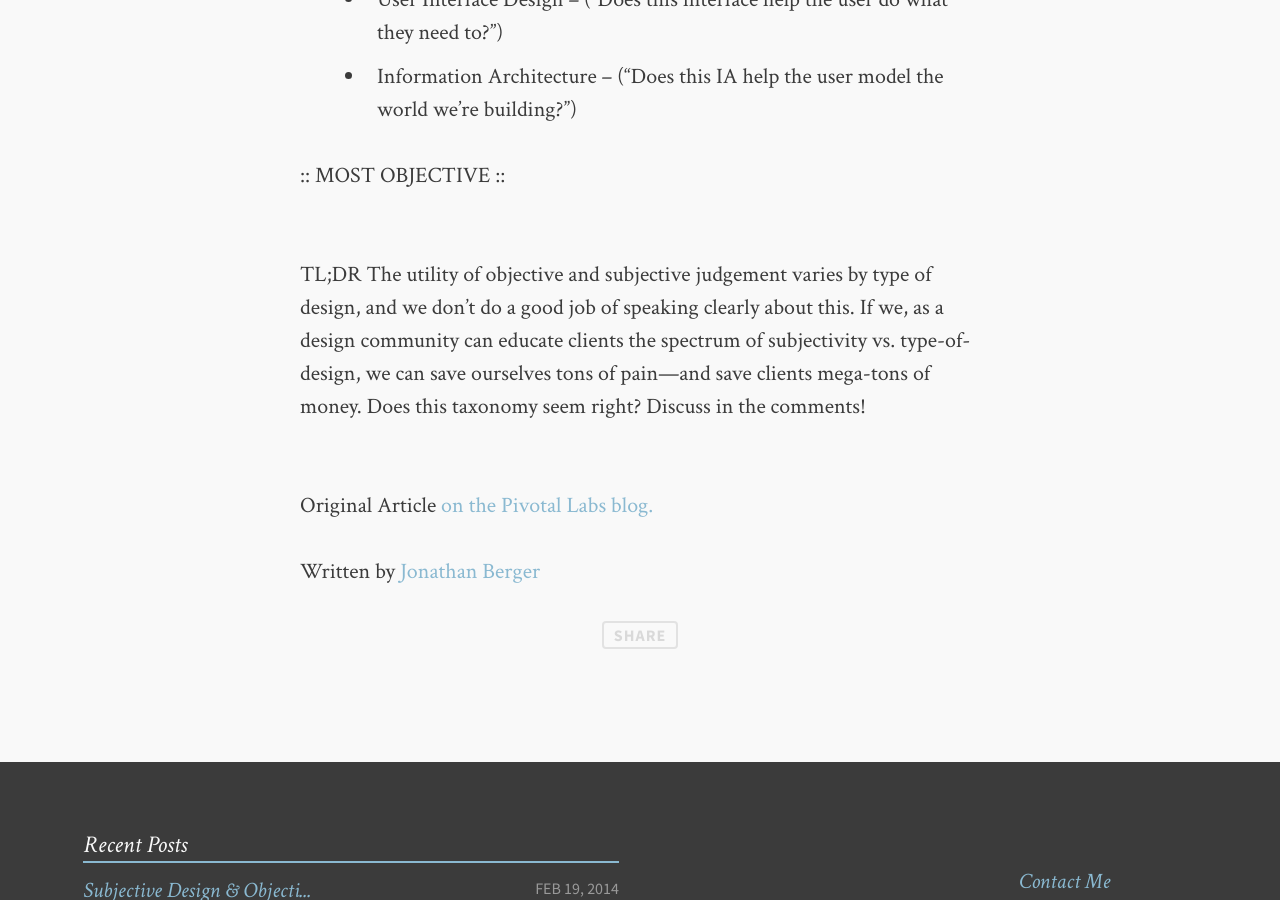
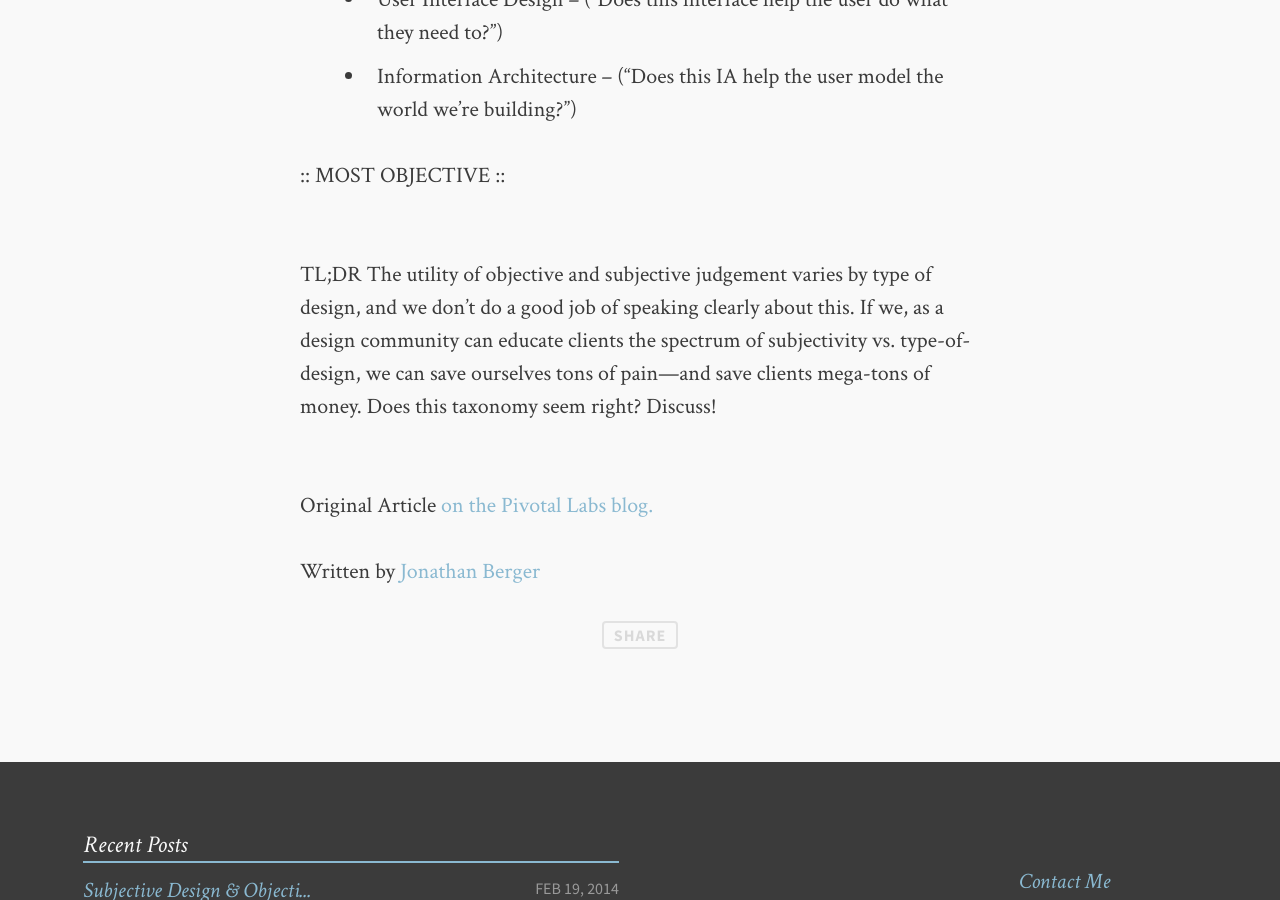
Before and after one commit to designmetrics/designmetrics.github.io, a Jekyll site: the page built from _posts/2014-02-19-subjective-design-and-objective-design.md, in a window 1280 px wide and 900 px high, scrolled down 2670 px. Built offline with Jekyll 4.4.1, drawn with Linux system fonts in a browser that asks for light colours; comment, search, counter and statistics services are not loaded.

Commit message:
new post

```diff
--- a/_posts/2014-02-19-subjective-design-and-objective-design.md
+++ b/_posts/2014-02-19-subjective-design-and-objective-design.md
@@ -49,7 +49,7 @@ If we agree that subjective reactions to design have varying degrees of utility,
 <br>
 <br>
 TL;DR
-The utility of objective and subjective judgement varies by type of design, and we don’t do a good job of speaking clearly about this.  If we, as a design community can educate clients the spectrum of subjectivity vs. type-of-design, we can save ourselves tons of pain—and save clients mega-tons of money.  Does this taxonomy seem right? Discuss in the comments!
+The utility of objective and subjective judgement varies by type of design, and we don’t do a good job of speaking clearly about this.  If we, as a design community can educate clients the spectrum of subjectivity vs. type-of-design, we can save ourselves tons of pain—and save clients mega-tons of money.  Does this taxonomy seem right? Discuss!
 
 <br>
 Original Article <a href="http://pivotallabs.com/subjective-objective-design/">on the Pivotal Labs blog.</a>
```
